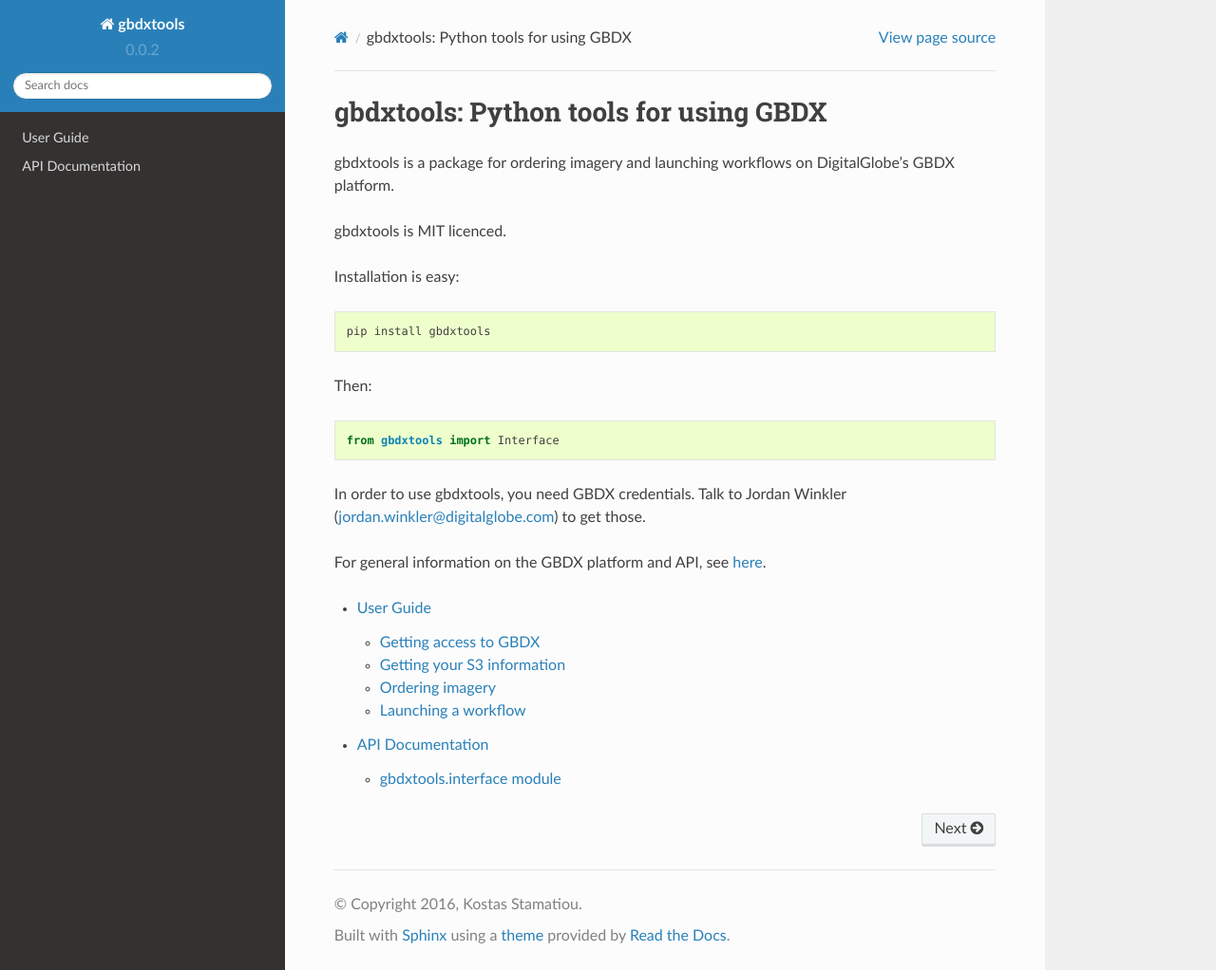
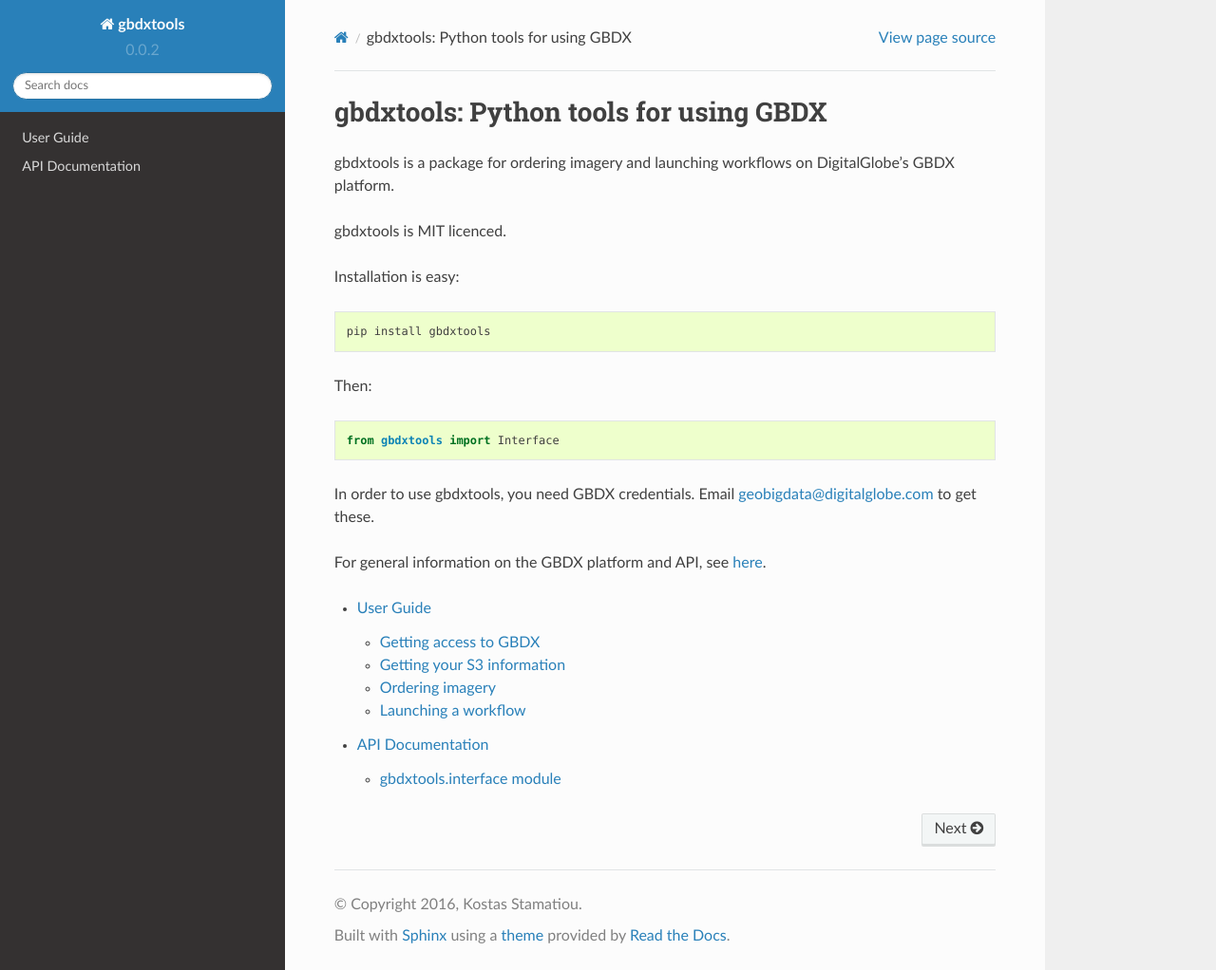
Before and after one commit to DigitalGlobe/gbdxtools, a Sphinx documentation site: the page built from docs/index.rst, in a window 1280 px wide and 1022 px high. Shown: the whole window at 95% size. Built offline with Sphinx 7.4.7 and the Read the Docs theme 2.0.0, drawn with Linux system fonts in a browser that asks for light colours.

Commit message:
updated index.rst

```diff
--- a/docs/index.rst
+++ b/docs/index.rst
@@ -18,8 +18,7 @@
 
     from gbdxtools import Interface
 
-In order to use gbdxtools, you need GBDX credentials. Talk to Jordan Winkler (jordan.winkler@digitalglobe.com)
-to get those.
+In order to use gbdxtools, you need GBDX credentials. Email geobigdata@digitalglobe.com to get these.
 
 For general information on the GBDX platform and API, see `here`_.
 
```
